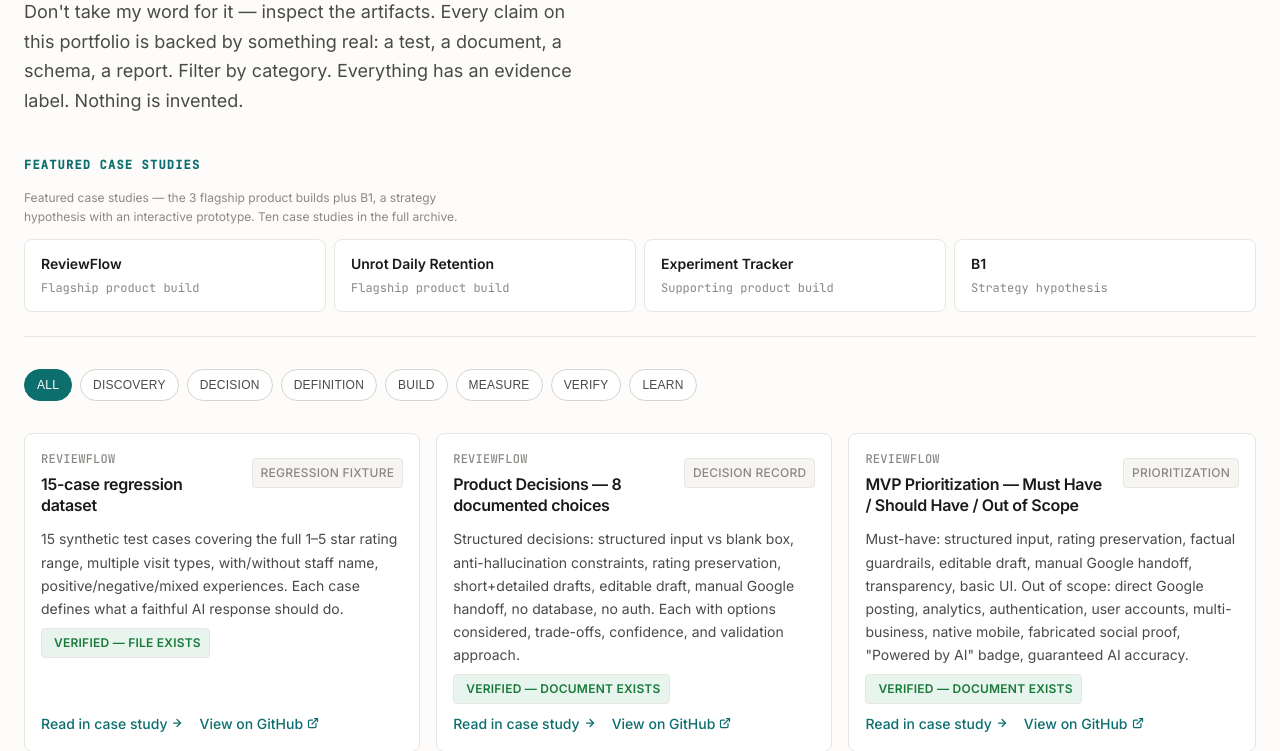
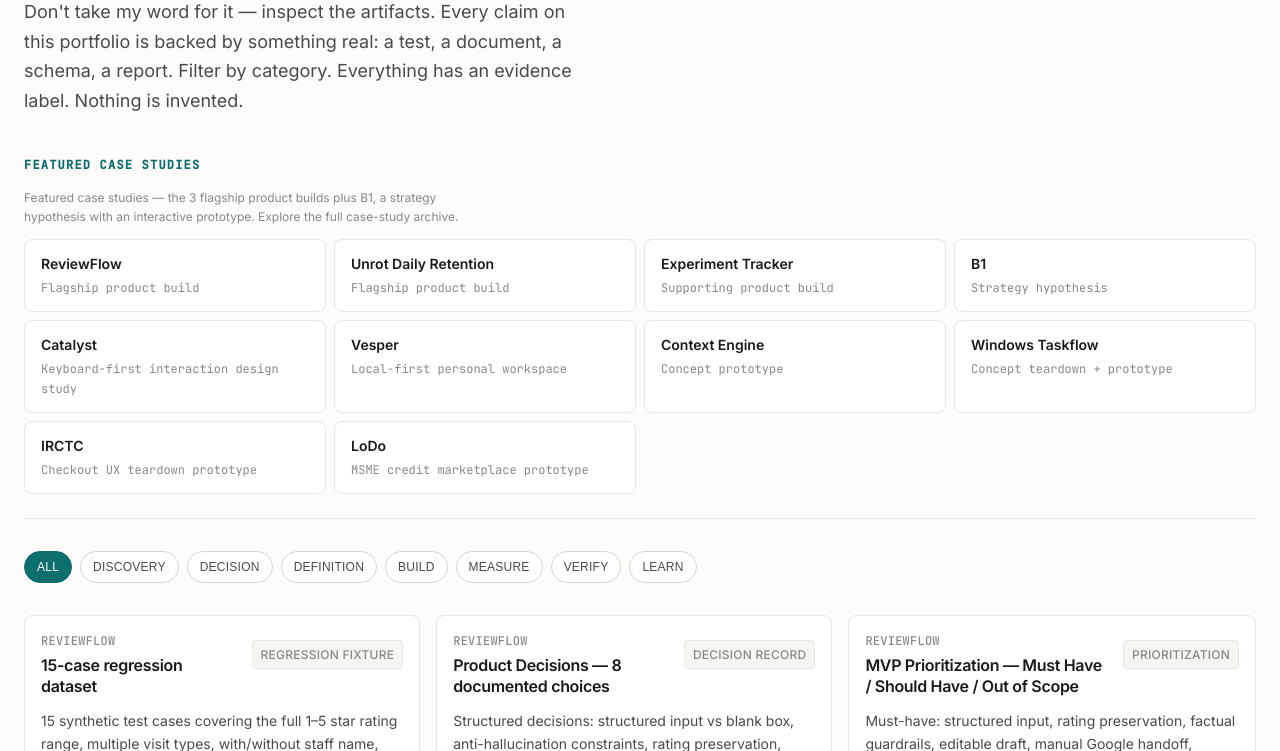
Before and after one commit to asimk714/asim-portfolio, a Flask app: page /work/ in a window 1280 px wide. Shown: the part 167-918 px from the top of the page. Run offline with Flask 3, Linux system fonts and the light colour scheme.

Commit message:
Improve Work hub case-study discoverability

```diff
--- a/templates/work/index.html
+++ b/templates/work/index.html
@@ -18,7 +18,7 @@
     <!-- Case Studies sub-navigation -->
     <div class="case-studies-nav" style="margin-bottom: var(--space-8); padding-bottom: var(--space-6); border-bottom: 1px solid var(--border-subtle);">
       <p class="case-studies-nav__label">Featured Case Studies</p>
-      <p class="case-studies-nav__hint" style="font-size: var(--text-xs); color: var(--text-muted); margin-bottom: var(--space-3);">Featured case studies — the 3 flagship product builds plus B1, a strategy hypothesis with an interactive prototype. Ten case studies in the full archive.</p>
+      <p class="case-studies-nav__hint" style="font-size: var(--text-xs); color: var(--text-muted); margin-bottom: var(--space-3);">Featured case studies — the 3 flagship product builds plus B1, a strategy hypothesis with an interactive prototype. Explore the full case-study archive.</p>
       <div class="case-studies-nav__grid">
         <a href="/work/reviewflow/" class="case-study-link">
           <span class="case-study-link__title">ReviewFlow</span>
@@ -35,6 +35,30 @@
         <a href="/work/b1/" class="case-study-link">
           <span class="case-study-link__title">B1</span>
           <span class="case-study-link__type">Strategy hypothesis</span>
+        </a>
+        <a href="/work/catalyst/" class="case-study-link">
+          <span class="case-study-link__title">Catalyst</span>
+          <span class="case-study-link__type">Keyboard-first interaction design study</span>
+        </a>
+        <a href="/work/vesper/" class="case-study-link">
+          <span class="case-study-link__title">Vesper</span>
+          <span class="case-study-link__type">Local-first personal workspace</span>
+        </a>
+        <a href="/work/context-engine/" class="case-study-link">
+          <span class="case-study-link__title">Context Engine</span>
+          <span class="case-study-link__type">Concept prototype</span>
+        </a>
+        <a href="/work/windows-taskflow/" class="case-study-link">
+          <span class="case-study-link__title">Windows Taskflow</span>
+          <span class="case-study-link__type">Concept teardown + prototype</span>
+        </a>
+        <a href="/work/irctc/" class="case-study-link">
+          <span class="case-study-link__title">IRCTC</span>
+          <span class="case-study-link__type">Checkout UX teardown prototype</span>
+        </a>
+        <a href="/work/lodo/" class="case-study-link">
+          <span class="case-study-link__title">LoDo</span>
+          <span class="case-study-link__type">MSME credit marketplace prototype</span>
         </a>
       </div>
     </div>
```
